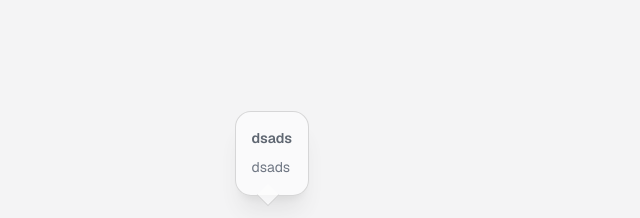
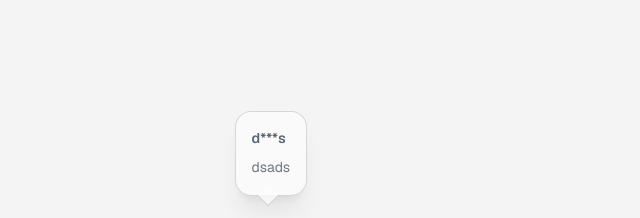
Before and after one commit to Sangyoon98/Portfolio, a Next.js app: page / in a window 1280 px wide. Shown: the part 7060-7278 px from the top of the page, without its empty margins (320-960 px from the left). Built offline with nearby package versions, Linux system fonts and the light colour scheme.

Commit message:
[REFAC] 이름 마스킹 추가

```diff
--- a/src/app/guestbook/page.tsx
+++ b/src/app/guestbook/page.tsx
@@ -257,6 +257,31 @@ export default function GuestbookPage() {
     }
   };
 
+  // 이름 마스킹 함수 (개인정보 보호)
+  const maskName = (name: string): string => {
+    if (!name || name.length === 0) return name;
+
+    const nameLength = name.length;
+
+    // 2글자: 첫 글자만 보이게 (예: "김*")
+    if (nameLength === 2) {
+      return name[0] + "*";
+    }
+
+    // 3글자: 첫 글자와 마지막 글자만 보이게 (예: "김*수")
+    if (nameLength === 3) {
+      return name[0] + "*" + name[2];
+    }
+
+    // 4글자 이상: 첫 글자와 마지막 글자만 보이게 (예: "김*수", "이*영")
+    if (nameLength >= 4) {
+      return name[0] + "*".repeat(nameLength - 2) + name[nameLength - 1];
+    }
+
+    // 1글자: 그대로 표시
+    return name;
+  };
+
   // 날짜 포맷팅
   const formatDate = (dateString: string) => {
     try {
@@ -427,7 +452,7 @@ export default function GuestbookPage() {
                   >
                     <div className="flex items-start justify-between mb-3">
                       <h3 className="text-lg font-semibold text-gray-800 dark:text-gray-200">
-                        {entry.name}
+                        {maskName(entry.name)}
                       </h3>
                       <div className="flex items-center gap-3">
                         <span className="text-xs text-gray-500 dark:text-gray-400 whitespace-nowrap">
--- a/src/components/CrewTalkSection.tsx
+++ b/src/components/CrewTalkSection.tsx
@@ -11,6 +11,31 @@ type CrewTalkEntry = {
   message: string;
   createdAt: string;
 };
+
+// 이름 마스킹 함수 (개인정보 보호)
+function maskName(name: string): string {
+  if (!name || name.length === 0) return name;
+
+  const nameLength = name.length;
+
+  // 2글자: 첫 글자만 보이게 (예: "김*")
+  if (nameLength === 2) {
+    return name[0] + "*";
+  }
+
+  // 3글자: 첫 글자와 마지막 글자만 보이게 (예: "김*수")
+  if (nameLength === 3) {
+    return name[0] + "*" + name[2];
+  }
+
+  // 4글자 이상: 첫 글자와 마지막 글자만 보이게 (예: "김*수", "이*영")
+  if (nameLength >= 4) {
+    return name[0] + "*".repeat(nameLength - 2) + name[nameLength - 1];
+  }
+
+  // 1글자: 그대로 표시
+  return name;
+}
 
 // 말풍선 컴포넌트
 function SpeechBubble({ entry, position }: { entry: CrewTalkEntry; position: { top: number; left: number; rotate: number } }) {
@@ -53,7 +78,7 @@ function SpeechBubble({ entry, position }: { entry: CrewTalkEntry; position: { t
           <div className="relative">
             <div className="flex items-center gap-2 mb-2">
               <span className="text-sm font-semibold text-gray-800 dark:text-gray-200">
-                {entry.name}
+                {maskName(entry.name)}
               </span>
             </div>
             <p className="text-sm text-gray-700 dark:text-gray-300 line-clamp-3 leading-relaxed">
@@ -159,7 +184,7 @@ export default function CrewTalkSection() {
             >
               <div className="flex items-center gap-2 mb-2">
                 <span className="text-sm font-semibold text-gray-800 dark:text-gray-200">
-                  {entry.name}
+                  {maskName(entry.name)}
                 </span>
               </div>
               <p className="text-sm text-gray-700 dark:text-gray-300 leading-relaxed">
```
Also changed, not shown: src/components/HeroSection.tsx (+5 -5 lines).
